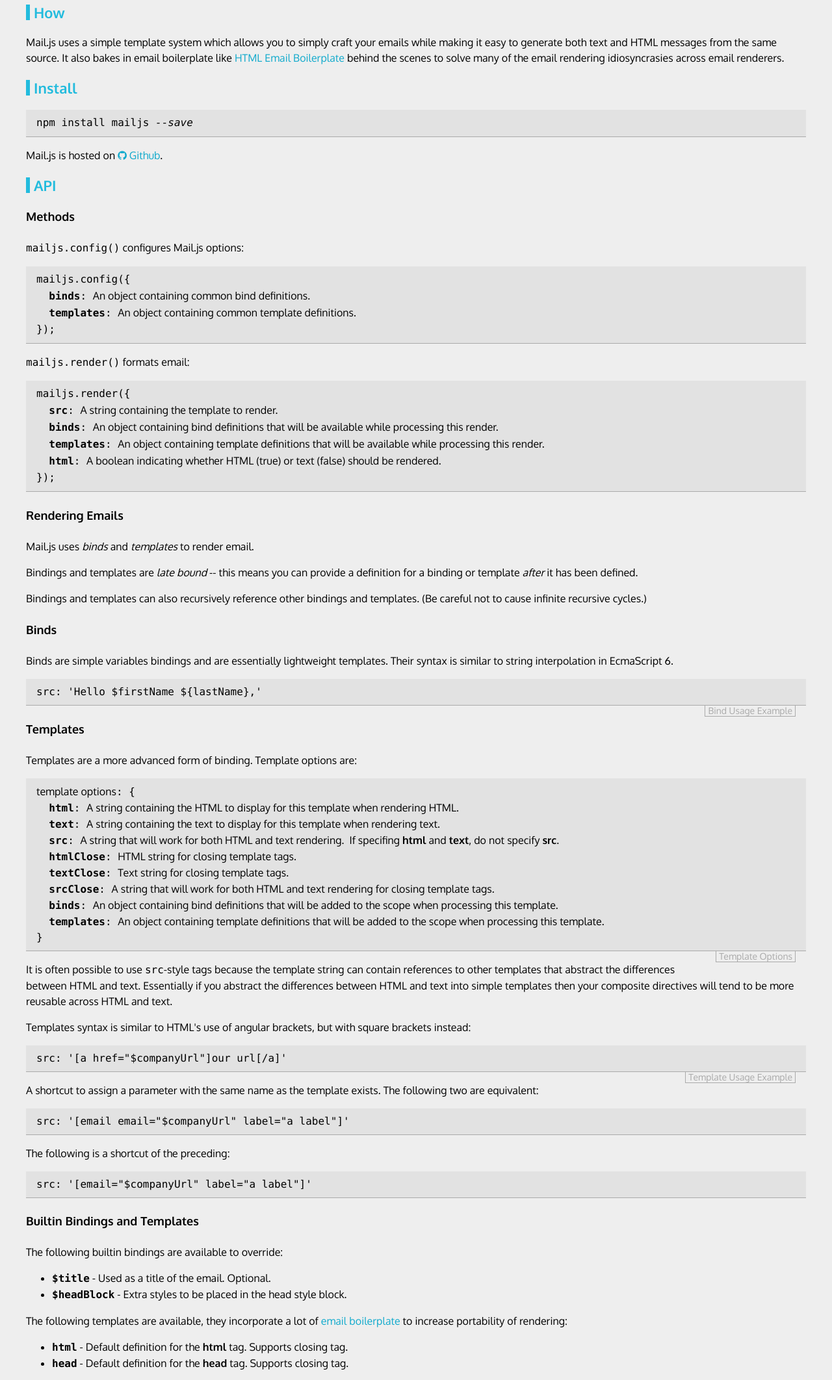
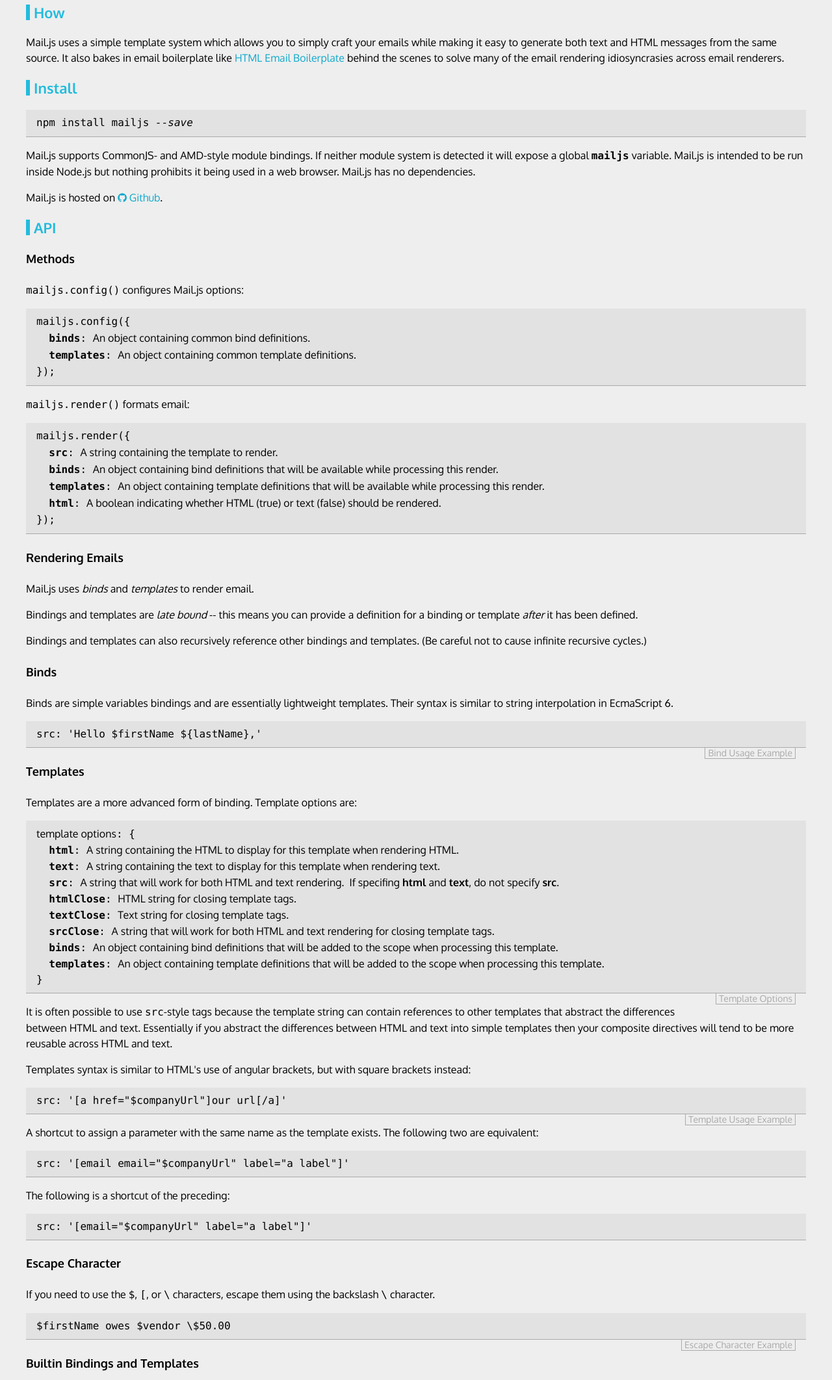
Before and after one commit to dimensia/mailjs, a plain HTML site: page index.html in a window 1280 px wide. Shown: the part 412-2536 px from the top of the page at 65% size. Drawn offline with Linux system fonts and the light colour scheme.

Commit message:
work on documentation

```diff
--- a/index.html
+++ b/index.html
@@ -56,6 +56,11 @@
     <h3>Install</h3>
 
     <pre><code>npm install mailjs <i>--save</i></code></pre>
+
+    <p>
+     Mail.js supports CommonJS- and AMD-style module bindings.  If neither module system is detected it will expose a global <span class="code"><b>mailjs</b></span> variable.  Mail.js is intended to be run inside
+     Node.js but nothing prohibits it being used in a web browser.  Mail.js has no dependencies.
+    </p>
 
     <p>
      Mail.js is hosted on <a href="https://github.com/dimensia/mailjs"><i class="fa fa-github"></i> Github</a>.
@@ -143,6 +148,12 @@
 
     <pre class="code">src: '[email="$companyUrl" label="a label"]'</pre>
 
+    <h4>Escape Character</h4>
+
+    <p>If you need to use the <span class="code">$</span>, <span class="code">[</span>, or <span class="code">\</span> characters, escape them using the backslash <span class="code">\</span> character.
+    <pre class="code">$firstName owes $vendor \$50.00</pre>
+    <div class="example">Escape Character Example</div>
+
     <h4>Builtin Bindings and Templates</h4>
 
     <p>The following builtin bindings are available to override:</p>
@@ -175,7 +186,7 @@
    <div>
     <h3>Example</h3>
 
-    <p>Use the <span class="code">config</span> to define common bindings and templates:</p>
+    <p>Use <span class="code">mailjs.config()</span> to define common bindings and templates:</p>
 
 <pre class="code">mailjs.config({
   binds: {
```
